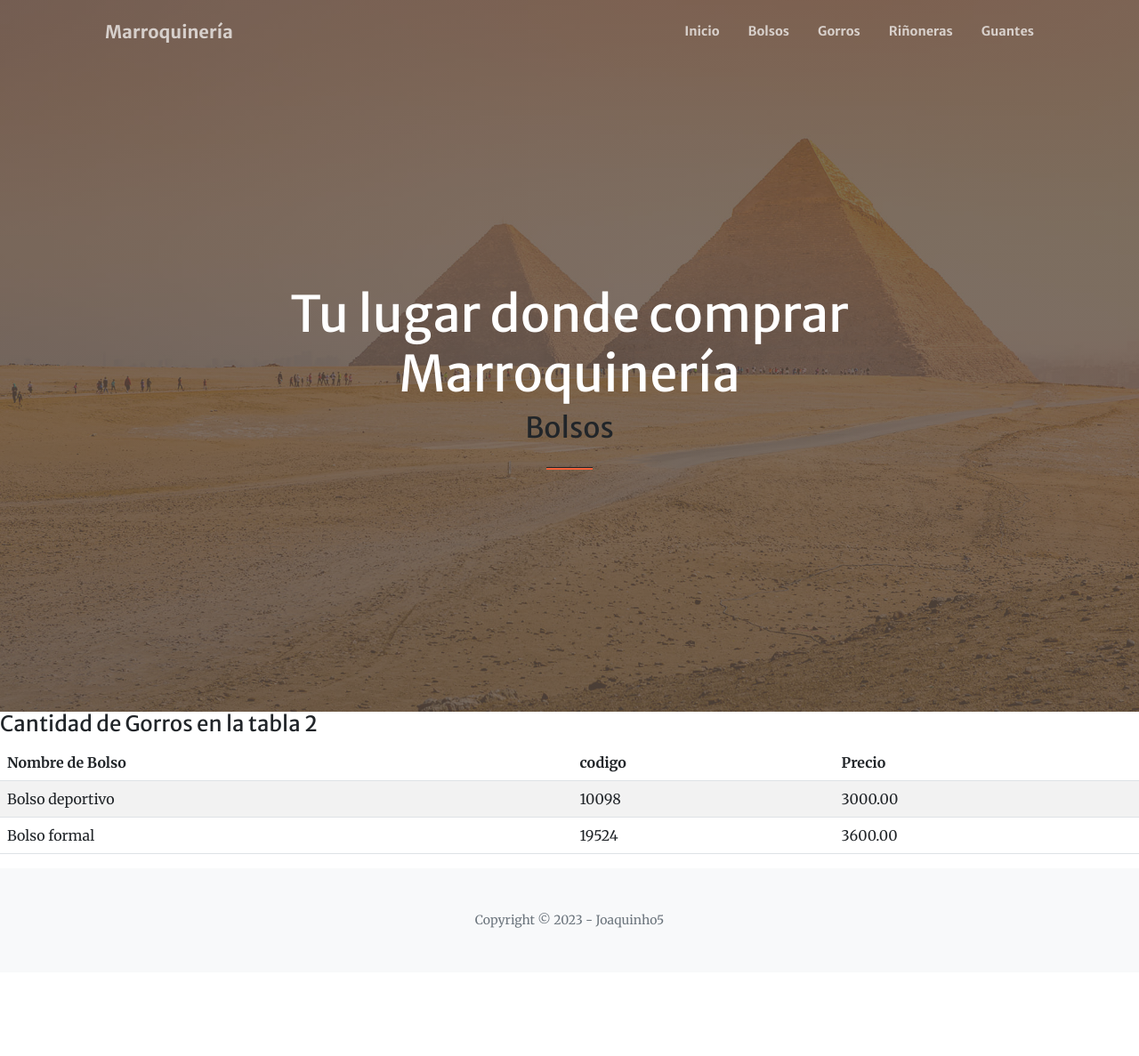
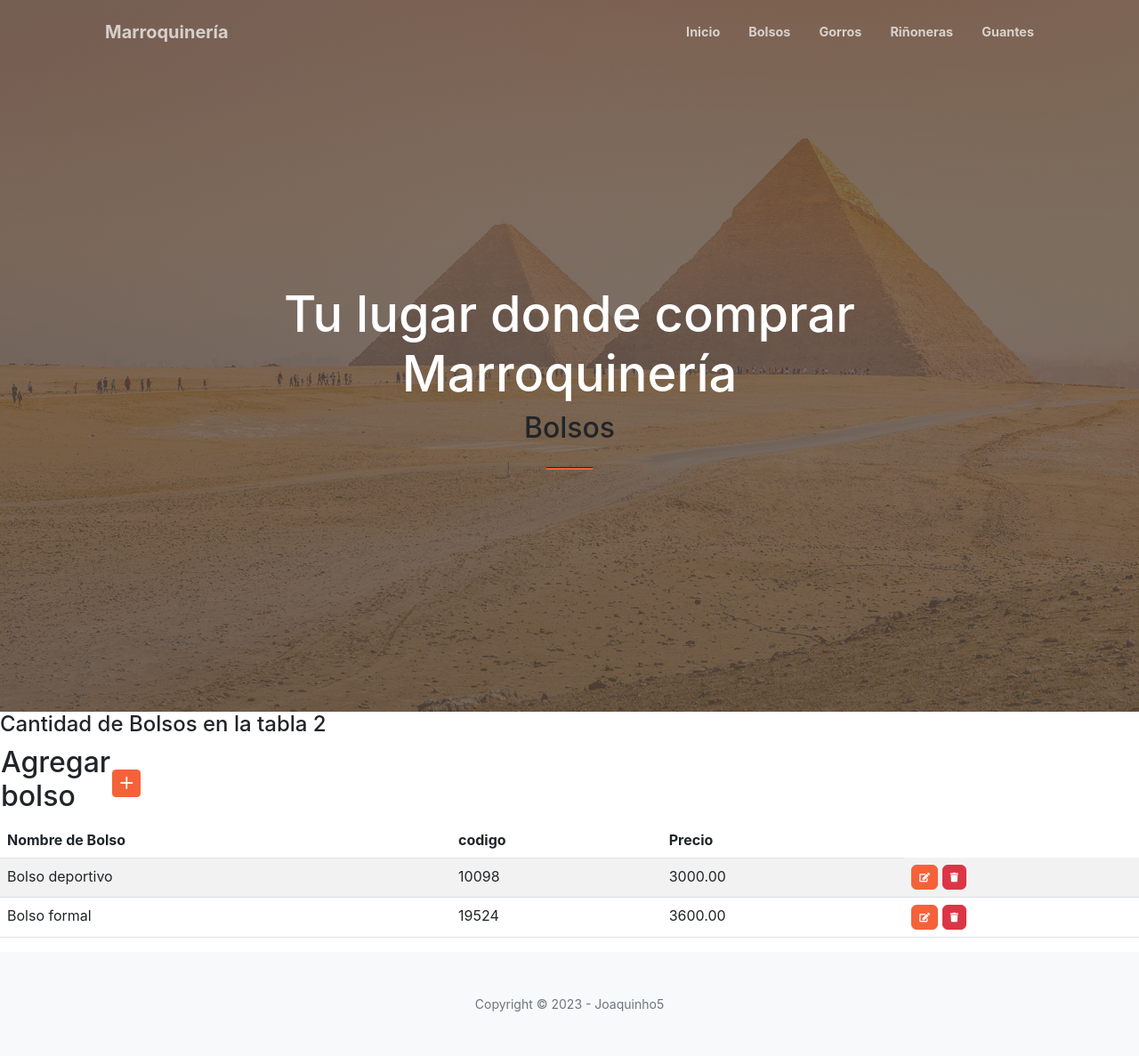
Before and after one commit to Joaquinho5/Arougueti-Joaquin-55630, a Django app: page /bolsos/ in a window 1280 px wide. Shown: the whole page at 89% size. Before the commit the page ends 1043 px from the top, so only its background shows below. Run offline with Django 4.2, Linux system fonts and the light colour scheme; data comes from the database, SQL or seed files in the repository; both versions use the stored data as it was after the commit; some libraries are stand-ins or nearby versions.

Commit message:
Funciona todo + CRUD para bolso

```diff
--- a/aplicacion/templates/aplicacion/base.html
+++ b/aplicacion/templates/aplicacion/base.html
@@ -12,8 +12,8 @@
         <!-- Bootstrap Icons-->
         <link href="https://cdn.jsdelivr.net/npm/bootstrap-icons@1.5.0/font/bootstrap-icons.css" rel="stylesheet" />
         <!-- Google fonts-->
-        <link href="https://fonts.googleapis.com/css?family=Merriweather+Sans:400,700" rel="stylesheet" />
-        <link href="https://fonts.googleapis.com/css?family=Merriweather:400,300,300italic,400italic,700,700italic" rel="stylesheet" type="text/css" />
+        <link href="https://cdnjs.cloudflare.com/ajax/libs/font-awesome/5.15.4/css/all.min.css" rel="stylesheet" />
+        <link href="https://fonts.googleapis.com/css?family=Lato:300,400,700,300italic,400italic,700italic" rel="stylesheet" type="text/css" />
         <!-- SimpleLightbox plugin CSS-->
         <link href="https://cdnjs.cloudflare.com/ajax/libs/SimpleLightbox/2.1.0/simpleLightbox.min.css" rel="stylesheet" />
         <!-- Core theme CSS (includes Bootstrap)-->
--- a/aplicacion/templates/aplicacion/bolso.html
+++ b/aplicacion/templates/aplicacion/bolso.html
@@ -6,7 +6,18 @@
 {% endblock titulo %}
 
 {% block contenido %}
-<h4>Cantidad de Gorros en la tabla {{ Bolsos|length }}</h4>
+<h4>Cantidad de Bolsos en la tabla {{ Bolsos|length }}</h4>
+<table>
+    <tr>
+        <td width="120"><h2>Agregar bolso</h2></td>
+        <td>
+            <a href="{% url 'createBolso' %}" class="btn btn-primary btn-sm">
+                <i class="bi bi-plus-lg" title="New Record"></i>
+            </a>
+
+        </td>
+    </tr>
+</table>
 <table class="table table-striped">
     <thead>
         <tr>
@@ -21,6 +32,14 @@
             <td>{{ g.nombre }}</td>
             <td>{{ g.codigo }}</td>
             <td>{{ g.precio }}</td>
+            <td>
+                <a href="{% url 'updateBolso' g.id %}" class="btn btn-primary" style="--bs-btn-padding-y: .25rem; --bs-btn-padding-x: .5rem; --bs-btn-font-size: .75rem;">
+                    <i class="fas fa-edit fa-sm" title="Edit Record"></i>
+                </a>
+                <a href="{% url 'deleteBolso' g.id %}" class="btn btn-danger" style="--bs-btn-padding-y: .25rem; --bs-btn-padding-x: .5rem; --bs-btn-font-size: .75rem;">
+                    <i class="fas fa-trash fa-sm" title="Delete Record"></i>
+                </a>
+            </td>
         </tr>
 {% endfor %}
     </tbody>
--- a/aplicacion/urls.py
+++ b/aplicacion/urls.py
@@ -10,6 +10,9 @@ urlpatterns = [
 
     #Bolsos
     path('bolsos/', bolso, name="bolso"),
+    path('updateBolso/<id_bolso>/', updateBolso, name="updateBolso"),
+    path('deleteBolso/<id_bolso>/', deleteBolso, name="deleteBolso"),
+    path('createBolso/', createBolso, name="createBolso"),
 
     #Riñoneras
     path('riñoneras/', rinionera, name="rinionera"),
--- a/aplicacion/views.py
+++ b/aplicacion/views.py
@@ -1,6 +1,8 @@
-from django.shortcuts import render
+from django.shortcuts import render, redirect
+from django.urls import reverse_lazy
 from django.http import HttpResponse
 from .models import *
+from .forms import *
 
 def base(request):
     return render(request, "aplicacion/base.html")
@@ -17,6 +19,46 @@ def bolso(request):
     contexto = {'Bolsos': Bolso.objects.all()}
     return render(request, "aplicacion/bolso.html", contexto)
 
+def updateBolso(request, id_bolso):
+    bolso = Bolso.objects.get(id=id_bolso)
+    if request.method == "POST":
+        miForm = BolsoForm(request.POST)
+        if miForm.is_valid():
+            bolso.nombre = miForm.cleaned_data.get('nombre')
+            bolso.codigo = miForm.cleaned_data.get('codigo')
+            bolso.precio = miForm.cleaned_data.get('precio')
+            bolso.save()
+            return redirect(reverse_lazy('bolso'))
+    else:
+        miForm = BolsoForm(initial={
+            'nombre': bolso.nombre,
+            'codigo': bolso.codigo,
+            'precio': bolso.precio,
+        })
+    return render(request, "aplicacion/bolsoForm.html", {'form': miForm})
+
+def deleteBolso(request, id_bolso):
+    bolso = Bolso.objects.get(id=id_bolso)
+    bolso.delete()
+    return redirect(reverse_lazy('bolso'))
+
+def createBolso(request):
+    if request.method == "POST":
+        miForm = BolsoForm(request.POST)
+        if miForm.is_valid():
+            p_nombre = miForm.cleaned_data.get('nombre')
+            p_codigo = miForm.cleaned_data.get('codigo')
+            p_precio = miForm.cleaned_data.get('precio')
+            bolso = Bolso(nombre=p_nombre,
+                             codigo=p_codigo,
+                             precio=p_precio,
+                             )
+            bolso.save()
+            return redirect(reverse_lazy('bolso'))
+    else:
+        miForm = BolsoForm()
+
+    return render(request, "aplicacion/bolsoForm.html", {"form":miForm})
 
 
 
```
Also changed, not shown: aplicacion/forms.py (added, +7 -0 lines), aplicacion/templates/aplicacion/bolsoForm.html (added, +14 -0 lines), aplicacion/templates/aplicacion/gorro.html (+21 -0 lines), aplicacion/templates/aplicacion/guante.html (+22 -1 lines), aplicacion/templates/aplicacion/rinionera.html (+20 -1 lines), db.sqlite3.
